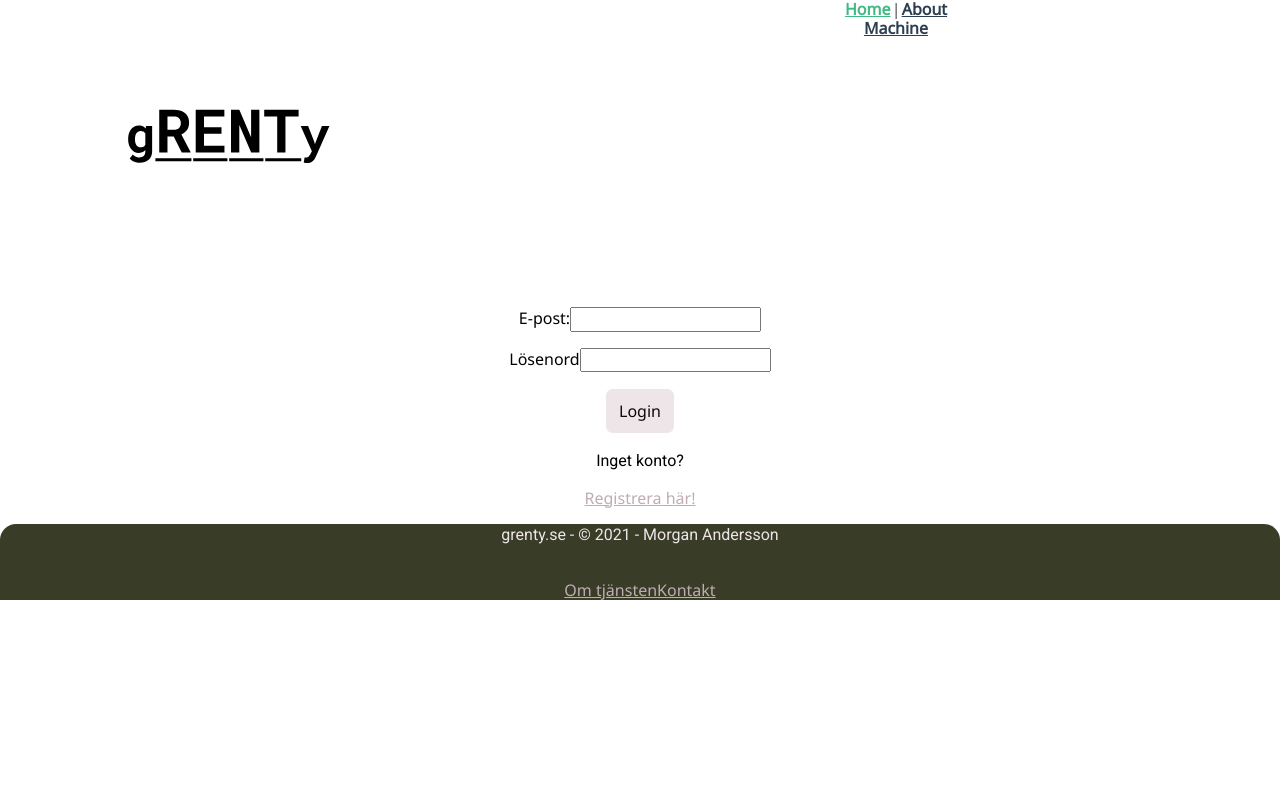
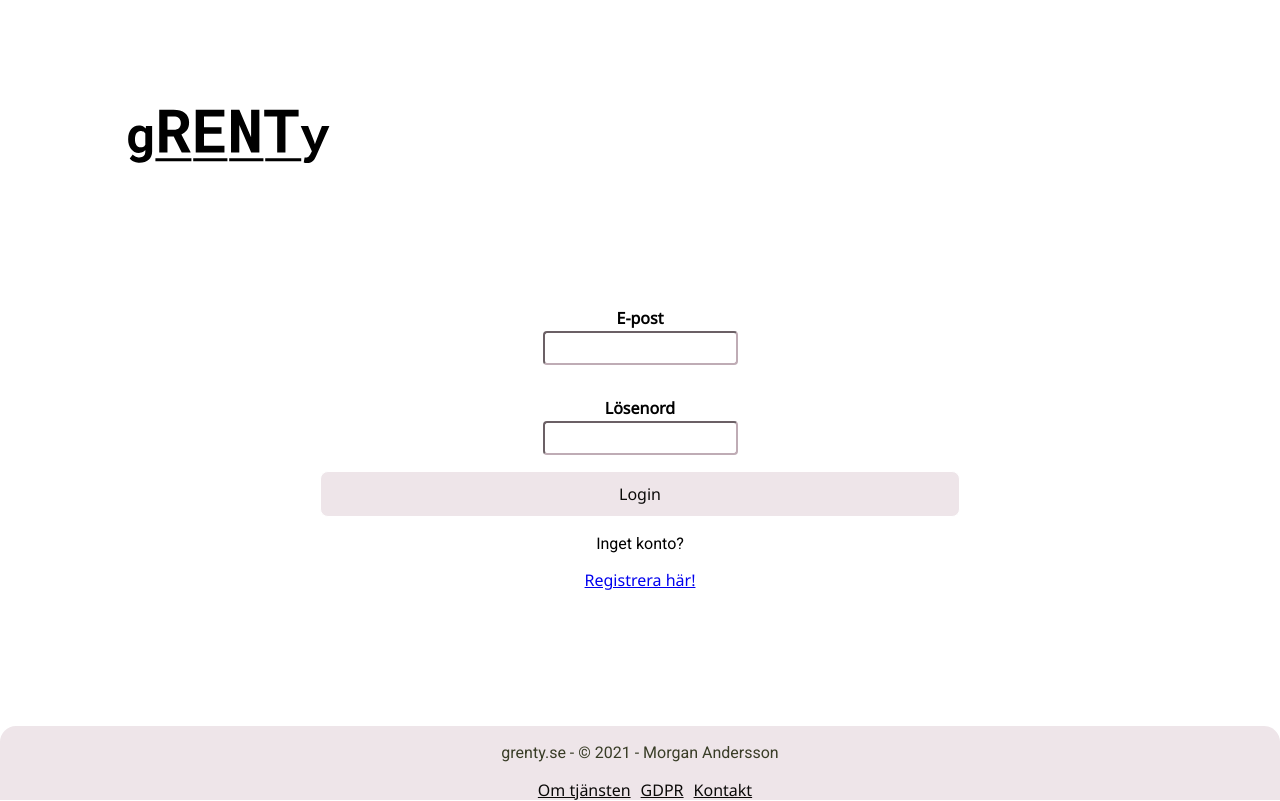
Before and after one commit to amesteDev/grenty-frontend, a Vue app: page /#/ in a window 1280 px wide. Built offline with nearby package versions, Linux system fonts and the light colour scheme.

Commit message:
added more styling

```diff
--- a/src/App.vue
+++ b/src/App.vue
@@ -4,16 +4,12 @@
       <router-link to="/">
         <img src="./assets/logo.svg" class="logo" />
       </router-link>
-      <div id="nav">
-        <router-link to="/">Home</router-link> |
-        <router-link to="/about">About</router-link><br />
-        <router-link to="/machine">Machine</router-link><br />
-      </div>
     </header>
     <router-view />
     <footer>
-      <p>grenty.se - &copy; 2021 - Morgan Andersson</p><br />
+      <p>grenty.se - &copy; 2021 - Morgan Andersson</p>
       <router-link to="/about">Om tjänsten</router-link>
+      <router-link to="/gdpr">GDPR</router-link>
       <router-link to="/contact">Kontakt</router-link>
       </footer>
   </div>
--- a/src/assets/scss/components/_footer.scss
+++ b/src/assets/scss/components/_footer.scss
@@ -1,6 +1,13 @@
 footer{
-    background-color: $green;
-    color: $highlight;
+    background-color: $highlight;
+    color: $green;
     border-radius: 1em 1em 0 0;
     text-align: center;
+    position: absolute;
+    bottom: 0;
+    width: 100%;
+    a{
+        color: $black;
+        margin-left: 10px;
+    }
 }
--- /dev/null
+++ b/src/assets/scss/components/_forms.scss
@@ -0,0 +1,13 @@
+form{
+    grid-template-rows: auto;
+    input{
+        padding: 4px;
+        border-radius: 4px;
+        border-color: $darklight;
+    }
+    button{
+        width: 50%;
+        margin: auto;
+    }
+    display: grid;
+}
--- a/src/assets/scss/components/_global.scss
+++ b/src/assets/scss/components/_global.scss
@@ -1,3 +1,4 @@
 @import "button";
 @import "divider";
 @import "footer";
+@import "forms";
--- a/src/assets/scss/core/_typo.scss
+++ b/src/assets/scss/core/_typo.scss
@@ -1,4 +1,4 @@
-p{
+p, input{
     font-family: $text-font;
     line-height: 1.4em;
 }
@@ -7,10 +7,15 @@ h1, h2, h3, h4, h5, h6, label, a{
     font-family: $h-font;
 }
 
+input{
+    font-size: 16px;
+}
+
+label{
+    font-weight: bold;
+}
+
 a{
-    color: $darklight;
-
-
     :hover{
         text-decoration-color: $blue;
         color: $highlight;
--- a/src/components/LoginBox.vue
+++ b/src/components/LoginBox.vue
@@ -3,7 +3,6 @@
     <form
       id="app"
       @submit="checkForm"
-      action="https://vuejs.org/"
       method="post"
     >
      <p v-if="errors.length">
@@ -13,11 +12,11 @@
       </ul>
     </p>
     <p>
-        <label for="email">E-post:</label>
+        <label for="email">E-post</label><br />
         <input id="email" v-model="email" type="email" name="email">
     </p>
     <p>
-        <label for="password">Lösenord</label>
+        <label for="password">Lösenord</label><br />
         <input id="password" v-model="password" type="password" name="password">
     </p>
       <button  type="submit" value="Submit" class="button">Login</button>
--- a/src/views/Home.vue
+++ b/src/views/Home.vue
@@ -1,42 +1,47 @@
 <template>
   <div class="home">
     <div v-if="loggedin">
-    <SearchBox />
+      <div id="nav">
+        <router-link to="/">Home</router-link> |
+        <router-link to="/about">About</router-link><br />
+        <router-link to="/machine">Machine</router-link><br />
+      </div>
+      <SearchBox />
     </div>
     <div v-else>
-    <LoginBox />
+      <LoginBox />
     </div>
   </div>
 </template>
 
 <script>
 // @ is an alias to /src
-import LoginBox from '@/components/LoginBox.vue';
-import SearchBox from '@/components/SearchBox.vue';
+import LoginBox from "@/components/LoginBox.vue";
+import SearchBox from "@/components/SearchBox.vue";
 
 export default {
-  name: 'Home',
+  name: "Home",
   data() {
     return {
-      loggedin: false
-    }
+      loggedin: false,
+    };
   },
   components: {
     LoginBox,
-    SearchBox
+    SearchBox,
   },
   methods: {
-    checkLogin(){
+    checkLogin() {
       this.logeding = false;
-      if(localStorage.token == 'undefined' || !localStorage.token){
+      if (localStorage.token == "undefined" || !localStorage.token) {
         this.loggedin = false;
       } else {
         this.loggedin = true;
       }
-    }
+    },
   },
-    mounted() {
+  mounted() {
     this.checkLogin();
   },
-}
+};
 </script>
```
